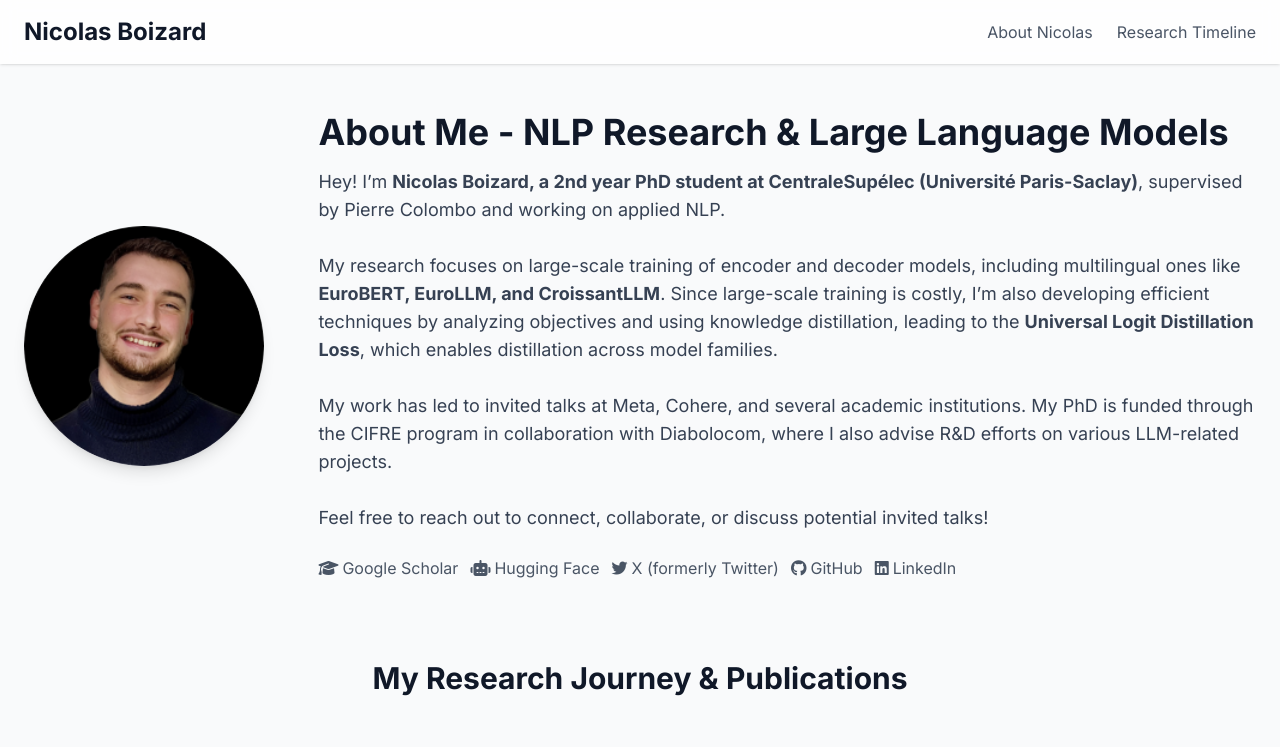
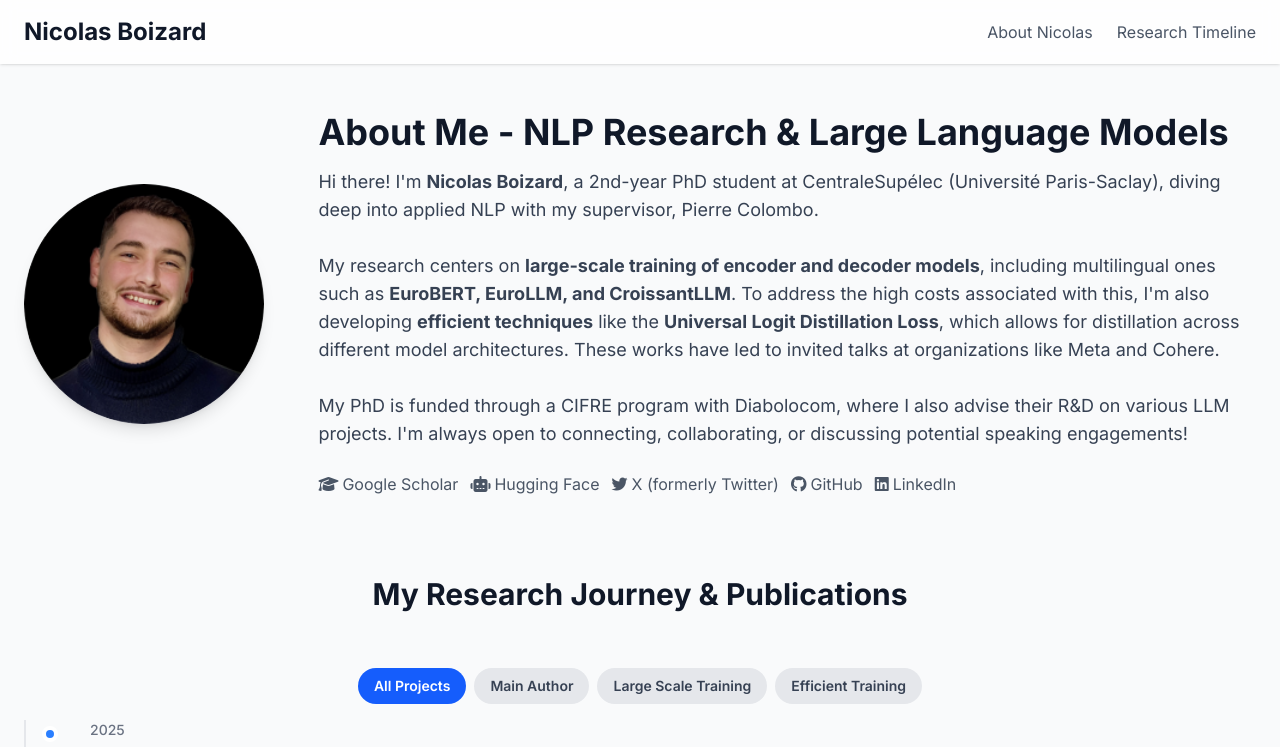
Before and after one commit to Nicolas-BZRD/nicolas-bzrd.github.io, a plain HTML site: page index.html in a window 1280 px wide. Shown: the top 747 px of the page. Drawn offline with nearby package versions, Linux system fonts and the light colour scheme.

Commit message:
Revise "About Me" section for clarity and engagement in portfolio

```diff
--- a/index.html
+++ b/index.html
@@ -56,10 +56,9 @@
             <div class="md:w-4/5 md:pl-12">
                 <h2 class="text-4xl font-bold text-gray-900 mb-4">About Me - NLP Research & Large Language Models</h2>
                 <p class="text-lg text-gray-700 mb-6">
-                    Hey! I’m <b>Nicolas Boizard, a 2nd year PhD student at CentraleSupélec (Université Paris-Saclay)</b>, supervised by Pierre Colombo and working on applied NLP.<br><br>
-                    My research focuses on large-scale training of encoder and decoder models, including multilingual ones like <b>EuroBERT, EuroLLM, and CroissantLLM</b>. Since large-scale training is costly, I’m also developing efficient techniques by analyzing objectives and using knowledge distillation, leading to the <b>Universal Logit Distillation Loss</b>, which enables distillation across model families.<br><br>
-                    My work has led to invited talks at Meta, Cohere, and several academic institutions. My PhD is funded through the CIFRE program in collaboration with Diabolocom, where I also advise R&D efforts on various LLM-related projects.<br><br>
-                    Feel free to reach out to connect, collaborate, or discuss potential invited talks!
+                    Hi there! I'm <b>Nicolas Boizard</b>, a 2nd-year PhD student at CentraleSupélec (Université Paris-Saclay), diving deep into applied NLP with my supervisor, Pierre Colombo.<br><br>
+                    My research centers on <b>large-scale training of encoder and decoder models</b>, including multilingual ones such as <b>EuroBERT, EuroLLM, and CroissantLLM</b>. To address the high costs associated with this, I'm also developing <b>efficient techniques</b> like the <b>Universal Logit Distillation Loss</b>, which allows for distillation across different model architectures. These works have led to invited talks at organizations like Meta and Cohere.<br><br>
+                    My PhD is funded through a CIFRE program with Diabolocom, where I also advise their R&D on various LLM projects. I'm always open to connecting, collaborating, or discussing potential speaking engagements!
                 </p>
                 <div class="flex flex-wrap justify-center md:justify-start gap-3">
                     <a href="https://scholar.google.com/citations?user=9S_CeTMAAAAJ&hl=en&oi=ao" class="text-gray-600 hover:text-blue-600 transition-colors flex items-center" target="_blank" rel="noopener noreferrer" title="Nicolas Boizard's Google Scholar Profile">
```
